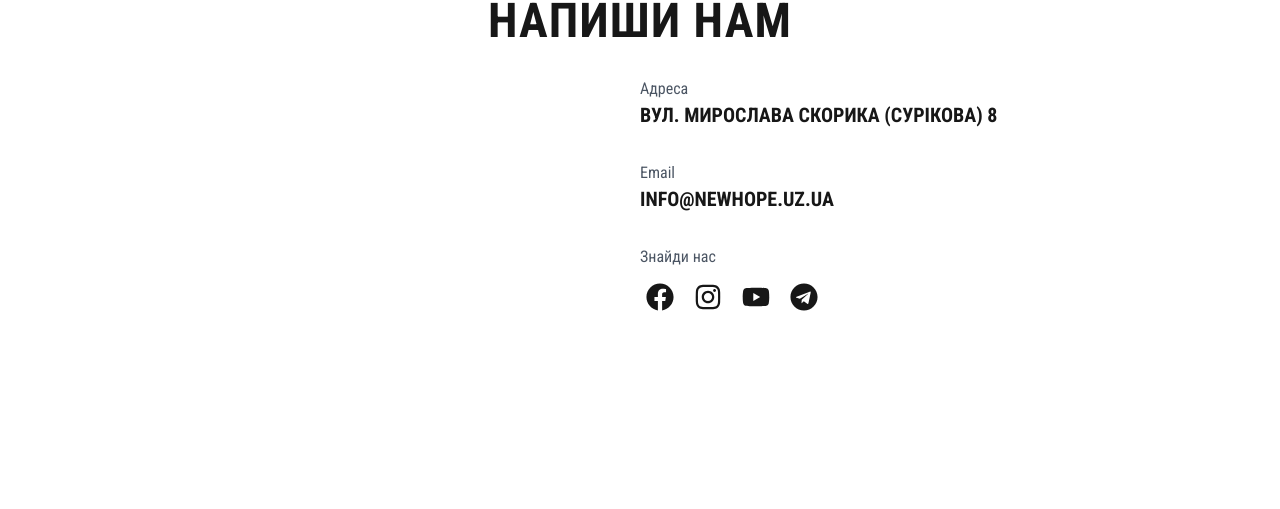
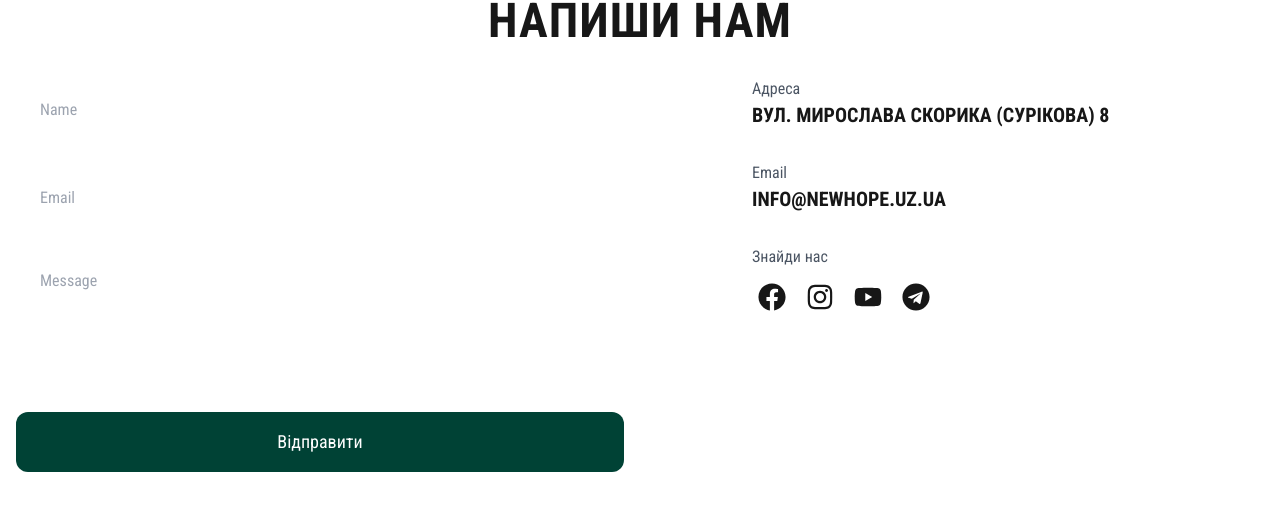
Before and after one commit to media-newhope/newhope.uz.ua, a Next.js app: page / in a window 1280 px wide. Shown: the part 5619-6128 px from the top of the page. Before the commit the page ends 5977 px from the top, so only its background shows below. Built offline with nearby package versions, Linux system fonts and the light colour scheme.

Commit message:
create feedback form

```diff
--- /dev/null
+++ b/app/components/form/FormField.tsx
@@ -0,0 +1,96 @@
+"use client";
+import { FC, InputHTMLAttributes, TextareaHTMLAttributes } from "react";
+import { ErrorMessage, Field } from "formik";
+
+interface BaseFieldProps {
+  label: string;
+  error?: string;
+  className?: string;
+}
+
+interface InputFieldProps
+  extends BaseFieldProps,
+    InputHTMLAttributes<HTMLInputElement> {
+  type?: "text" | "email" | "password" | "number";
+  multiline?: false;
+}
+
+interface TextAreaFieldProps
+  extends BaseFieldProps,
+    TextareaHTMLAttributes<HTMLTextAreaElement> {
+  multiline: true;
+}
+
+type FormFieldProps = InputFieldProps | TextAreaFieldProps;
+
+export const FormField: FC<FormFieldProps> = ({
+  label,
+  name = "",
+  className = "",
+  multiline = false,
+  ...props
+}) => {
+  const baseFieldClasses = `
+    w-full
+    px-6
+    bg-white
+    focus:outline-none
+    focus:ring-2
+    focus:ring-blue-500
+    transition-all
+    duration-200
+  `;
+
+  const inputClasses = `
+    h-16
+    rounded-lg
+  `;
+
+  const textareaClasses = `
+    h-32
+    py-4
+    rounded-lg
+    resize-none
+  `;
+
+  return (
+    <div className={`relative ${className}`}>
+      <Field name={name}>
+        {({ field, meta }: any) => (
+          <>
+            {multiline ? (
+              <textarea
+                {...field}
+                {...(props as TextAreaFieldProps)}
+                id={name}
+                placeholder={label}
+                className={`
+                  ${baseFieldClasses}
+                  ${textareaClasses}
+                  ${meta.touched && meta.error ? "bg-red-50" : "bg-gray-50"}
+                `}
+              />
+            ) : (
+              <input
+                {...field}
+                {...(props as InputFieldProps)}
+                id={name}
+                placeholder={label}
+                className={`
+                  ${baseFieldClasses}
+                  ${inputClasses}
+                  ${meta.touched && meta.error ? "bg-red-50" : "bg-gray-50"}
+                `}
+              />
+            )}
+            <ErrorMessage
+              name={name}
+              component="div"
+              className="absolute -bottom-5 left-0 text-sm text-red-500"
+            />
+          </>
+        )}
+      </Field>
+    </div>
+  );
+};
--- a/app/sections/feedback/Feedback.section.tsx
+++ b/app/sections/feedback/Feedback.section.tsx
@@ -2,14 +2,17 @@ import { Section } from "@/app/components/Section/Section";
 import { FaFacebook, FaInstagram, FaTelegram, FaYoutube } from "react-icons/fa";
 import Link from "next/link";
 import { IconButton } from "@/app/components/Button/IconButton";
+import { FeedbackForm } from "@/app/sections/feedback/FeedbackForm";
 
 export function FeedbackSection() {
   return (
-    <Section className="bg-secondary-100">
+    <Section className="bg-secondary-200">
       <Section.Title subtitle="зворотній звʼязок">напиши нам</Section.Title>
-      <div className="container flex">
-        <div className="flex-1"></div>
+      <div className="container flex gap-32">
         <div className="flex-1">
+          <FeedbackForm />
+        </div>
+        <div className="flex-1 max-w-lg">
           <h5 className="text-gray-600">Адреса</h5>
           <p className="uppercase text-xl font-bold mb-8">
             <Link
--- /dev/null
+++ b/app/sections/feedback/FeedbackForm.tsx
@@ -0,0 +1,119 @@
+"use client";
+import { ErrorMessage, Field, Formik } from "formik";
+import * as Yup from "yup";
+import emailjs from "@emailjs/browser";
+import { FormField } from "@/app/components/form/FormField";
+import { Button } from "@/app/components/Button/Button";
+
+interface FormValues {
+  name: string;
+  email: string;
+  message: string;
+}
+
+const validationSchema = Yup.object({
+  name: Yup.string()
+    .min(2, "Name must be at least 2 characters")
+    .required("Name is required"),
+  email: Yup.string()
+    .email("Invalid email address")
+    .required("Email is required"),
+  message: Yup.string()
+    .min(10, "Message must be at least 10 characters")
+    .required("Message is required"),
+});
+
+const initialValues: FormValues = {
+  name: "",
+  email: "",
+  message: "",
+};
+
+export const FeedbackForm = () => {
+  const handleSubmit = async (
+    values: FormValues,
+    { setSubmitting, resetForm }: any,
+  ) => {
+    try {
+      await emailjs.send(
+        process.env.NEXT_PUBLIC_EMAILJS_SERVICE_ID!,
+        process.env.NEXT_PUBLIC_EMAILJS_TEMPLATE_ID!,
+        {
+          from_name: values.name,
+          from_email: values.email,
+          message: values.message,
+        },
+        process.env.NEXT_PUBLIC_EMAILJS_PUBLIC_KEY,
+      );
+
+      resetForm();
+      alert("Thank you for your message. We will get back to you soon!");
+    } catch (error) {
+      console.error("Error sending email:", error);
+      alert(
+        "Sorry, there was an error sending your message. Please try again.",
+      );
+    } finally {
+      setSubmitting(false);
+    }
+  };
+
+  return (
+    <Formik
+      initialValues={initialValues}
+      validationSchema={validationSchema}
+      onSubmit={handleSubmit}
+    >
+      {({ isSubmitting, handleSubmit }) => (
+        <form className="space-y-6" onSubmit={handleSubmit}>
+          <div>
+            <FormField label="Name" type="text" name="name" id="name" />
+          </div>
+
+          <div>
+            <FormField label="Email" type="email" name="email" id="email" />
+          </div>
+
+          <div>
+            <FormField
+              label="Message"
+              multiline={true}
+              name="message"
+              id="message"
+              rows={4}
+            />
+          </div>
+
+          <div>
+            <Button type="submit" className="w-full" disabled={isSubmitting}>
+              {isSubmitting ? (
+                <svg
+                  className="animate-spin -ml-1 mr-3 h-5 w-5 text-white"
+                  xmlns="http://www.w3.org/2000/svg"
+                  fill="none"
+                  viewBox="0 0 24 24"
+                >
+                  <circle
+                    className="opacity-25"
+                    cx="12"
+                    cy="12"
+                    r="10"
+                    stroke="currentColor"
+                    strokeWidth="4"
+                  />
+                  <path
+                    className="opacity-75"
+                    fill="currentColor"
+                    d="M4 12a8 8 0 018-8V0C5.373 0 0 5.373 0 12h4zm2 5.291A7.962 7.962 0 014 12H0c0 3.042 1.135 5.824 3 7.938l3-2.647z"
+                  />
+                </svg>
+              ) : (
+                "Відправити"
+              )}
+            </Button>
+          </div>
+        </form>
+      )}
+    </Formik>
+  );
+};
--- a/package.json
+++ b/package.json
@@ -9,12 +9,15 @@
     "lint": "next lint"
   },
   "dependencies": {
+    "@emailjs/browser": "^4.4.1",
     "clsx": "^2.1.1",
+    "formik": "^2.4.6",
     "next": "15.1.2",
     "react": "^19.0.0",
     "react-dom": "^19.0.0",
     "react-icons": "^5.4.0",
-    "tailwind-merge": "^2.5.5"
+    "tailwind-merge": "^2.5.5",
+    "yup": "^1.6.1"
   },
   "devDependencies": {
     "@eslint/eslintrc": "^3",
```
Also changed, not shown: 1 other file (tests, documents, lock files or other folders).
